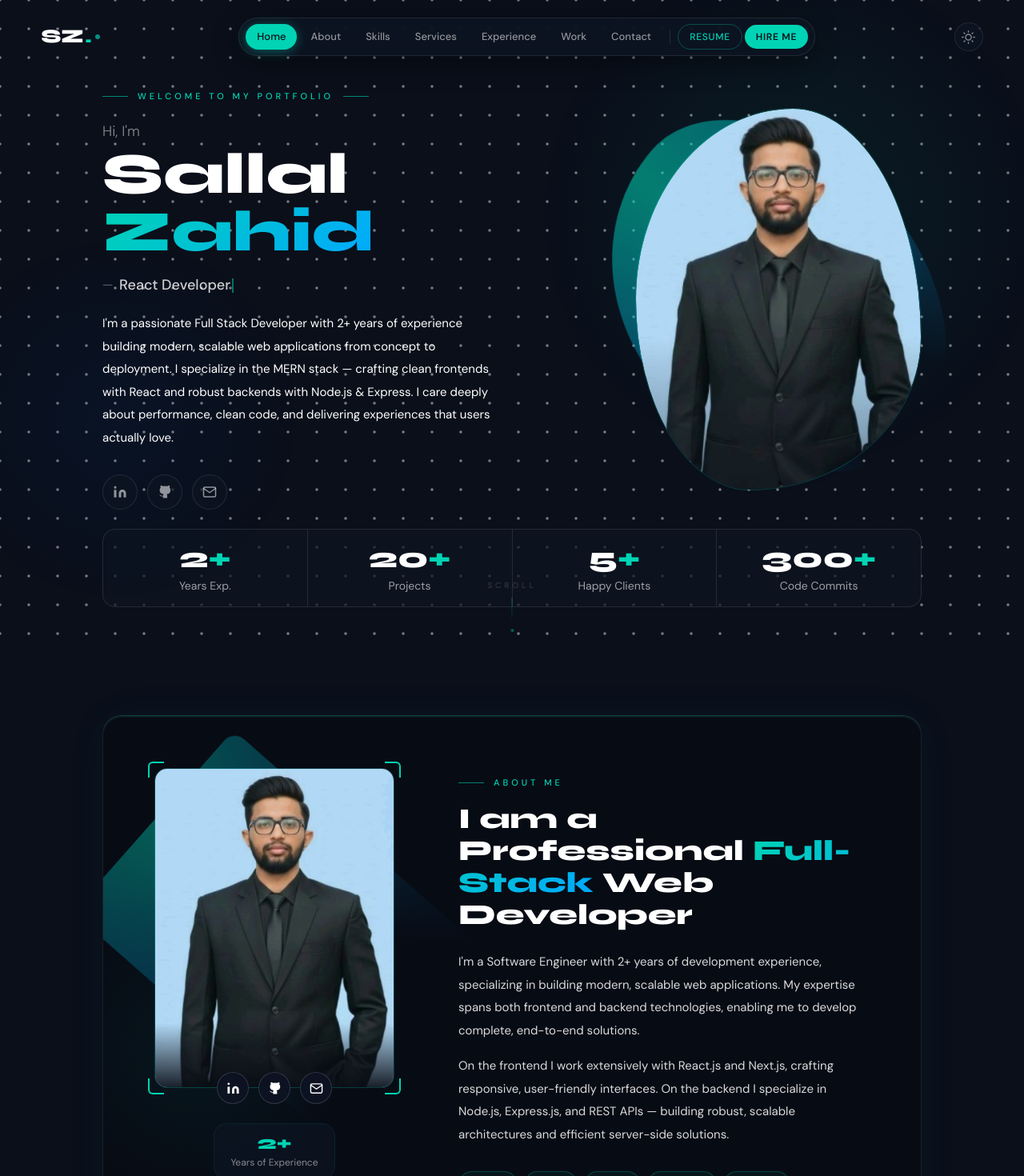
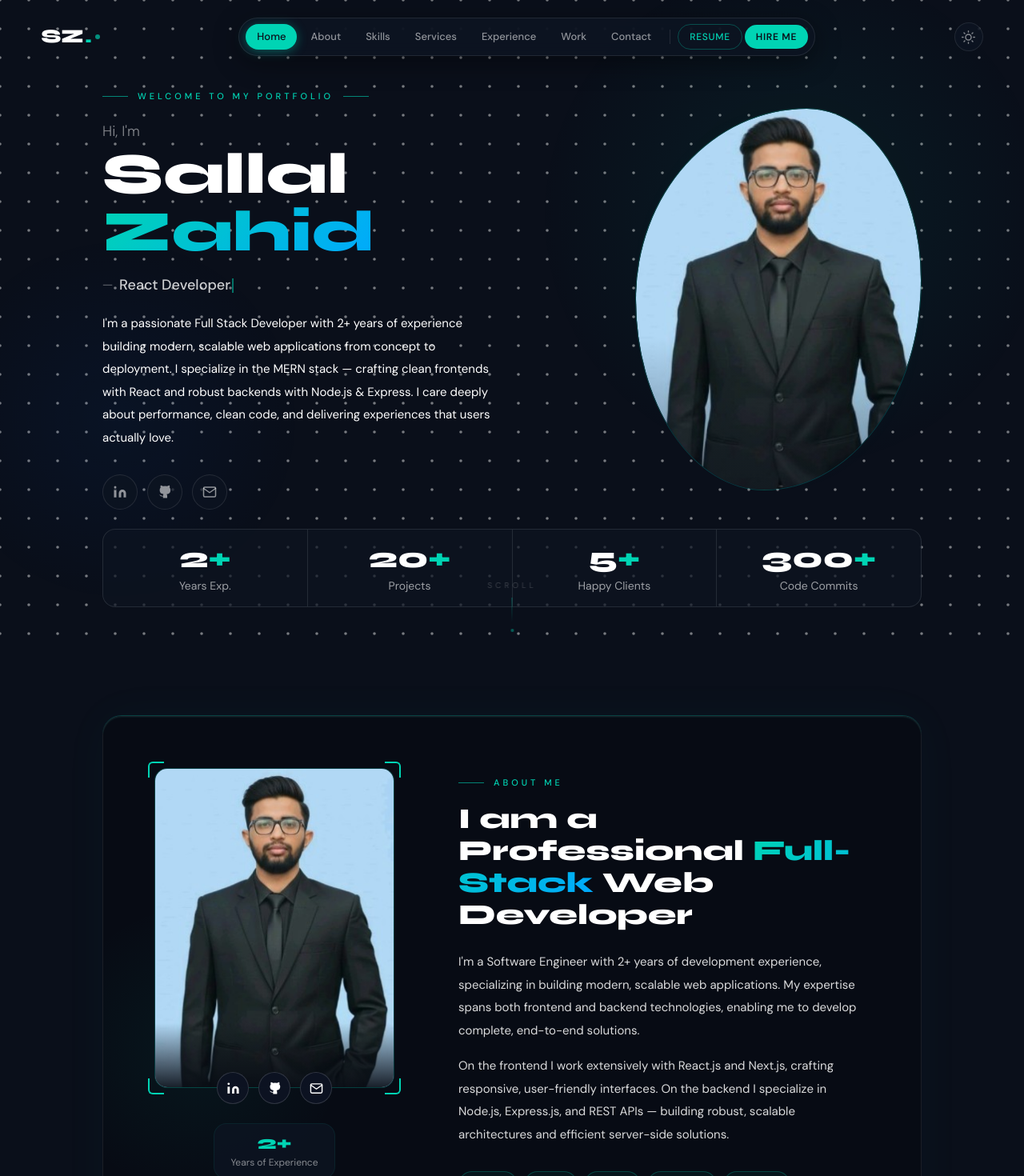
Before and after one commit to SallalZahid56/sallal-portfolio, a React (Vite) app: page / in a window 1280 px wide. Shown: the top 1470 px of the page at 80% size. Built offline with nearby package versions, Linux system fonts and the light colour scheme.

Commit message:
Remove the image shadow part

```diff
--- a/src/components/About.jsx
+++ b/src/components/About.jsx
@@ -102,11 +102,7 @@ export default function About() {
                 <span className="absolute -bottom-2 -left-2 w-5 h-5 border-b-2 border-l-2 border-cyan-400 rounded-bl-md z-10" />
                 <span className="absolute -bottom-2 -right-2 w-5 h-5 border-b-2 border-r-2 border-cyan-400 rounded-br-md z-10" />
 
-                {/* Spinning conic border */}
-                <div className="absolute -inset-[2px] rounded-2xl pointer-events-none"
-                  style={{ background: "conic-gradient(from 0deg,#00d4b4,rgba(0,168,255,0.5),transparent 40%,transparent 60%,rgba(0,168,255,0.5),#00d4b4)",
-                           opacity: 0.4, borderRadius: "18px",
-                           animation: "aboutSpin 8s linear infinite" }} />
+                {/* Removed spinning conic border to keep image background static */}
 
                 {/* Outer glow */}
                 <div className="absolute -inset-5 rounded-2xl pointer-events-none"
@@ -214,12 +210,7 @@ export default function About() {
         </div>
       </div>
 
-      <style>{`
-        @keyframes aboutSpin {
-          from { transform: rotate(0deg); }
-          to   { transform: rotate(360deg); }
-        }
-      `}</style>
+      {/* Removed aboutSpin keyframes to stop background rotation */}
     </section>
   );
 }
--- a/src/components/Hero.jsx
+++ b/src/components/Hero.jsx
@@ -93,26 +93,8 @@ export default function Hero() {
   }, []);
 
   useEffect(() => {
-    const wrap = imgWrapRef.current;
-    if (!wrap) return;
-    const onMove = (e) => {
-      const rect = wrap.getBoundingClientRect();
-      const cx = rect.left + rect.width  / 2;
-      const cy = rect.top  + rect.height / 2;
-      const dx = (e.clientX - cx) / (window.innerWidth  / 2);
-      const dy = (e.clientY - cy) / (window.innerHeight / 2);
-      const dist = Math.sqrt(dx * dx + dy * dy);
-      if (dist < 1.2) {
-        wrap.style.transform = `perspective(800px) rotateY(${dx * 10}deg) rotateX(${-dy * 10}deg) translateY(-14px)`;
-      }
-    };
-    const onLeave = () => { wrap.style.transform = ""; };
-    window.addEventListener("mousemove", onMove);
-    window.addEventListener("mouseleave", onLeave);
-    return () => {
-      window.removeEventListener("mousemove", onMove);
-      window.removeEventListener("mouseleave", onLeave);
-    };
+    // removed mousemove tilt effect to keep hero image static
+    return () => {};
   }, []);
 
   const socials = [
@@ -202,20 +184,14 @@ export default function Hero() {
           <div className="flex-shrink-0 flex items-center justify-center animate-fade-up"
             style={{ animationDelay: "0.35s", animationFillMode: "both" }}>
             <div ref={imgWrapRef} className="relative"
-              style={{ transition: "transform 0.12s ease-out", willChange: "transform",
-                       animation: "heroFloat 7s ease-in-out infinite" }}>
+              style={{ transition: "transform 0.12s ease-out", willChange: "transform" }}>
               <div className="absolute -inset-6 pointer-events-none"
                 style={{ background: "radial-gradient(ellipse, rgba(0,212,180,0.13) 0%, transparent 65%)",
                          borderRadius: "60% 40% 55% 45% / 50% 45% 55% 50%" }} />
-              <div className="absolute -inset-[3px] pointer-events-none"
-                style={{ background: "conic-gradient(from 0deg, #00d4b4, rgba(0,168,255,0.6), transparent 45%, transparent 55%, rgba(0,168,255,0.6), #00d4b4)",
-                         borderRadius: "60% 40% 55% 45% / 50% 45% 55% 50%",
-                         opacity: 0.55, animation: "blobRotate 8s linear infinite" }} />
               <div className="relative overflow-hidden border border-cyan-400/20"
                 style={{ width: "clamp(260px, 28vw, 360px)", aspectRatio: "3 / 4",
                          borderRadius: "60% 40% 55% 45% / 50% 45% 55% 50%",
-                         background: "linear-gradient(160deg, rgba(0,212,180,0.08), rgba(0,60,180,0.06))",
-                         animation: "blobMorph 9s ease-in-out infinite" }}>
+                         background: "linear-gradient(160deg, rgba(0,212,180,0.08), rgba(0,60,180,0.06))" }}>
                 <img src={heroImg} alt="Sallal Zahid"
                   className="w-full h-full object-cover object-top"
                   style={{ borderRadius: "inherit" }} />
@@ -249,16 +225,7 @@ export default function Hero() {
         <div className="w-1 h-1 rounded-full bg-cyan-400/40 animate-bounce" />
       </div>
 
-      <style>{`
-        @keyframes heroFloat { 0%,100%{transform:translateY(0)} 50%{transform:translateY(-14px)} }
-        @keyframes blobMorph {
-          0%,100%{border-radius:60% 40% 55% 45%/50% 45% 55% 50%}
-          25%{border-radius:50% 50% 40% 60%/55% 40% 60% 45%}
-          50%{border-radius:40% 60% 50% 50%/45% 55% 45% 55%}
-          75%{border-radius:55% 45% 60% 40%/50% 60% 40% 50%}
-        }
-        @keyframes blobRotate { from{transform:rotate(0deg)} to{transform:rotate(360deg)} }
-      `}</style>
+      {/* Removed animation keyframes to keep blob static */}
     </section>
   );
 }
```
